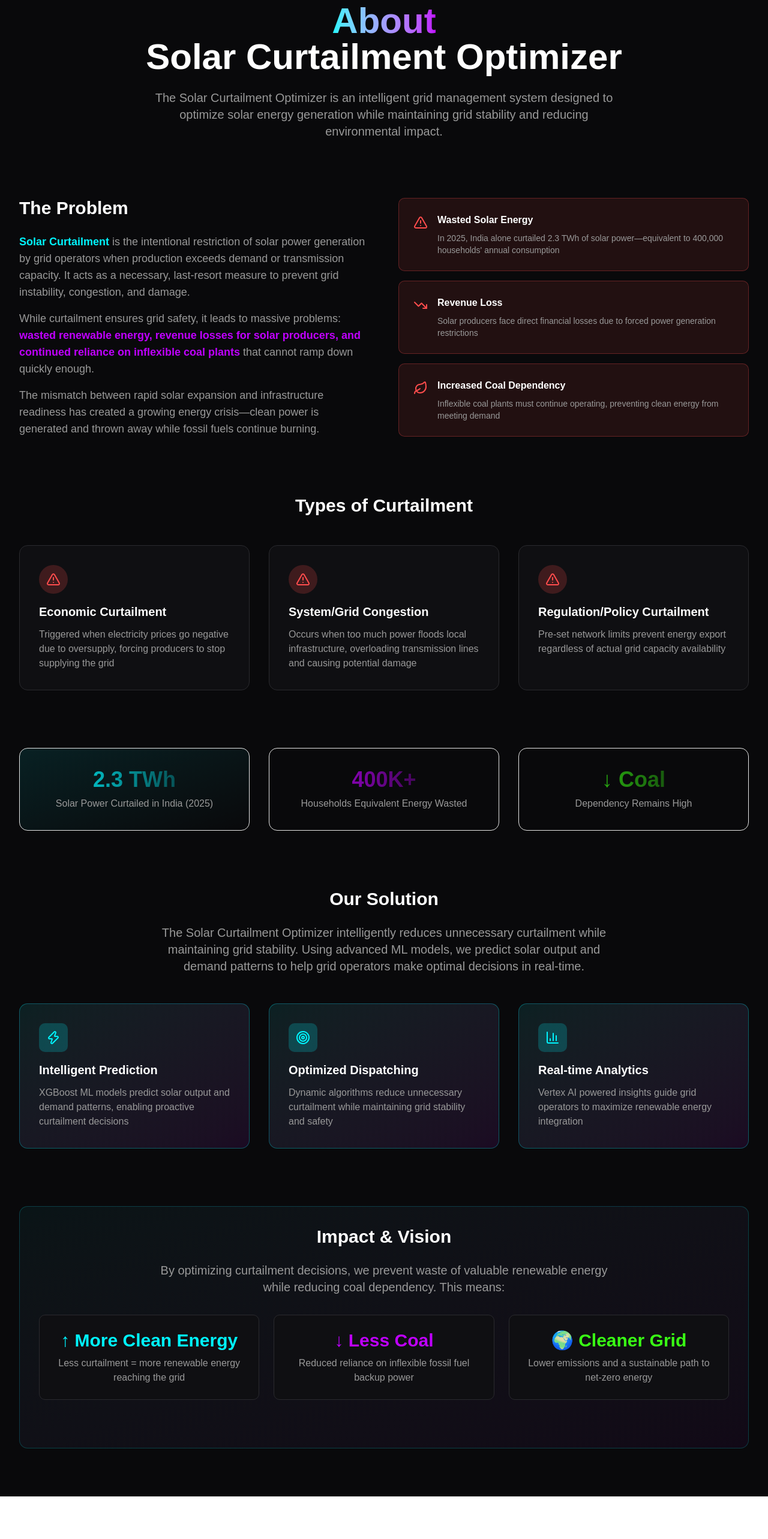
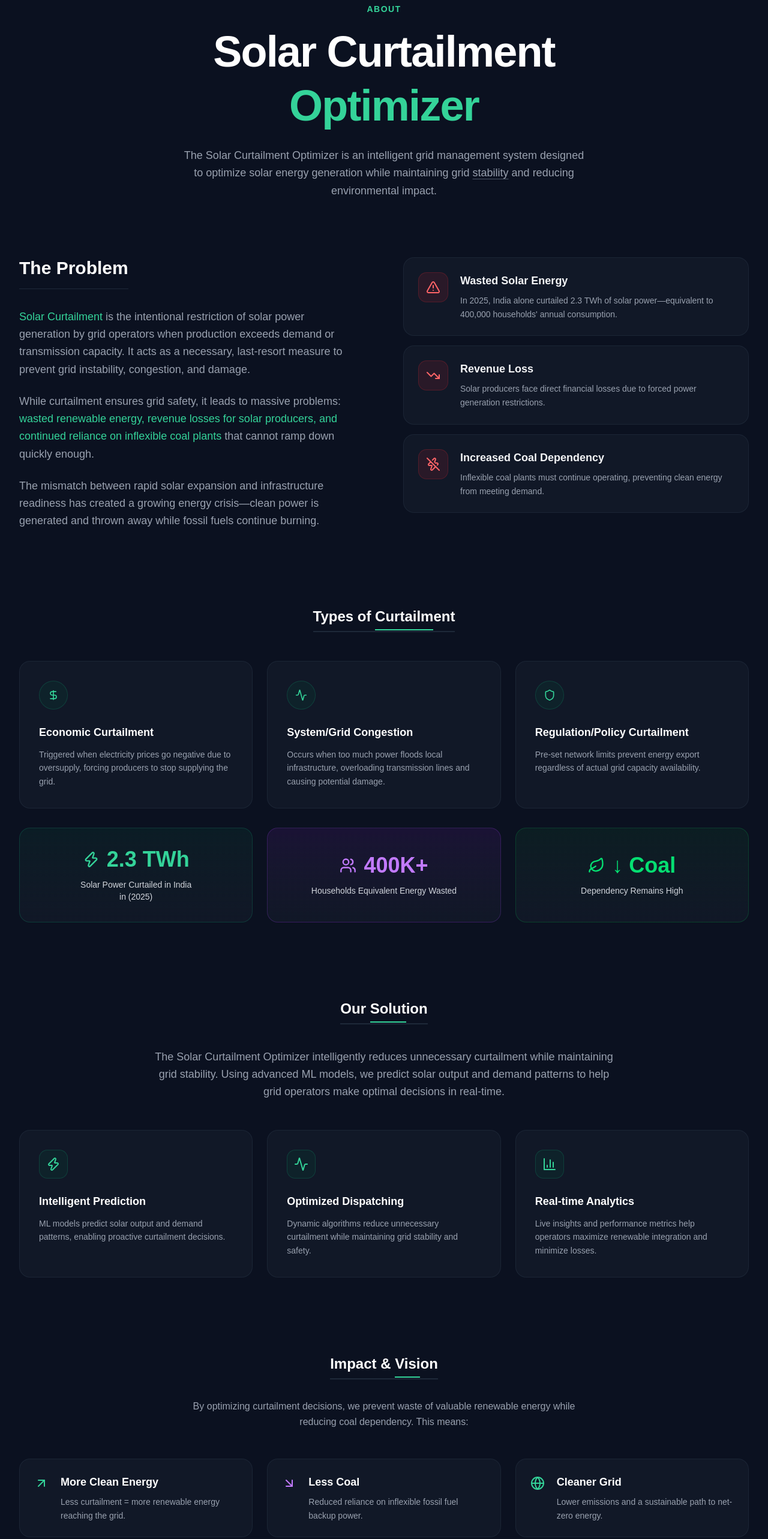
Before and after one commit to vatsaljain568/SolarCurtailmentOptimizer, a React (Vite) app in the folder Frontend/: page /about in a window 1280 px wide. Shown: the part 140-2706 px from the top of the page at 60% size. Before the commit the page ends 2635 px from the top, so only its background shows below. Built offline with nearby package versions, Linux system fonts and the light colour scheme.

Commit message:
About Page UI Changed

```diff
--- a/Frontend/src/page/About.jsx
+++ b/Frontend/src/page/About.jsx
@@ -1,55 +1,67 @@
 import React from 'react'
-import { AlertTriangle, TrendingDown, Leaf, Zap, BarChart3, Target } from 'lucide-react'
+import { AlertTriangle, TrendingDown, ZapOff, DollarSign, Activity, Shield, Zap, Users, Leaf, ArrowUpRight, ArrowDownRight, Globe } from 'lucide-react'
 
 const About = () => {
   const problemPoints = [
     {
       icon: AlertTriangle,
       title: 'Wasted Solar Energy',
-      description: 'In 2025, India alone curtailed 2.3 TWh of solar power—equivalent to 400,000 households\' annual consumption'
+      description: 'In 2025, India alone curtailed 2.3 TWh of solar power—equivalent to 400,000 households\' annual consumption.'
     },
     {
       icon: TrendingDown,
       title: 'Revenue Loss',
-      description: 'Solar producers face direct financial losses due to forced power generation restrictions'
+      description: 'Solar producers face direct financial losses due to forced power generation restrictions.'
     },
     {
-      icon: Leaf,
+      icon: ZapOff,
       title: 'Increased Coal Dependency',
-      description: 'Inflexible coal plants must continue operating, preventing clean energy from meeting demand'
+      description: 'Inflexible coal plants must continue operating, preventing clean energy from meeting demand.'
     }
   ]
 
   const curtailmentTypes = [
     {
+      icon: DollarSign,
       title: 'Economic Curtailment',
-      description: 'Triggered when electricity prices go negative due to oversupply, forcing producers to stop supplying the grid'
+      description: 'Triggered when electricity prices go negative due to oversupply, forcing producers to stop supplying the grid.'
     },
     {
+      icon: Activity,
       title: 'System/Grid Congestion',
-      description: 'Occurs when too much power floods local infrastructure, overloading transmission lines and causing potential damage'
+      description: 'Occurs when too much power floods local infrastructure, overloading transmission lines and causing potential damage.'
     },
     {
+      icon: Shield,
       title: 'Regulation/Policy Curtailment',
-      description: 'Pre-set network limits prevent energy export regardless of actual grid capacity availability'
+      description: 'Pre-set network limits prevent energy export regardless of actual grid capacity availability.'
     }
   ]
 
   const stats = [
     {
+      icon: Zap,
       number: '2.3 TWh',
       label: 'Solar Power Curtailed in India (2025)',
-      color: 'from-[#00f5ff]'
+      color: 'from-[#064E3B]/20 to-[#111827]',
+      accent: 'text-[#34D399]',
+      border: 'border-[#10B981]/20 hover:border-[#10B981]/40'
     },
     {
+      icon: Users,
       number: '400K+',
       label: 'Households Equivalent Energy Wasted',
-      color: 'from-[#bf00ff]'
+      color: 'from-purple-900/20 to-[#111827]',
+      accent: 'text-purple-400',
+      border: 'border-purple-500/20 hover:border-purple-500/40'
     },
     {
+      icon: Leaf,
       number: '↓ Coal',
       label: 'Dependency Remains High',
-      color: 'from-[#39ff14]'
+      color: 'from-green-900/20 to-[#111827]',
+      accent: 'text-green-400',
+      border: 'border-green-500/20 hover:border-green-500/40'
     }
   ]
 
@@ -57,61 +69,109 @@ const About = () => {
     {
       icon: Zap,
       title: 'Intelligent Prediction',
-      description: 'XGBoost ML models predict solar output and demand patterns, enabling proactive curtailment decisions'
+      description: 'ML models predict solar output and demand patterns, enabling proactive curtailment decisions.'
     },
     {
-      icon: Target,
+      icon: Activity,
       title: 'Optimized Dispatching',
-      description: 'Dynamic algorithms reduce unnecessary curtailment while maintaining grid stability and safety'
+      description: 'Dynamic algorithms reduce unnecessary curtailment while maintaining grid stability and safety.'
     },
     {
-      icon: BarChart3,
+      icon: BarChart3Icon,
       title: 'Real-time Analytics',
-      description: 'Vertex AI powered insights guide grid operators to maximize renewable energy integration'
+      description: 'Live insights and performance metrics help operators maximize renewable integration and minimize losses.'
+    }
+  ]
+
+  // Custom Icon for Analytics since lucide doesn't have the exact match from image
+  function BarChart3Icon(props) {
+    return (
+      <svg
+        {...props}
+        xmlns="http://www.w3.org/2000/svg"
+        width="24"
+        height="24"
+        viewBox="0 0 24 24"
+        fill="none"
+        stroke="currentColor"
+        strokeWidth="2"
+        strokeLinecap="round"
+        strokeLinejoin="round"
+      >
+        <path d="M3 3v18h18" />
+        <path d="M18 17V9" />
+        <path d="M13 17V5" />
+        <path d="M8 17v-3" />
+      </svg>
+    )
+  }
+
+  const impactPoints = [
+    {
+      icon: ArrowUpRight,
+      title: 'More Clean Energy',
+      description: 'Less curtailment = more renewable energy reaching the grid.',
+      color: 'text-[#34D399]'
+    },
+    {
+      icon: ArrowDownRight,
+      title: 'Less Coal',
+      description: 'Reduced reliance on inflexible fossil fuel backup power.',
+      color: 'text-purple-400'
+    },
+    {
+      icon: Globe,
+      title: 'Cleaner Grid',
+      description: 'Lower emissions and a sustainable path to net-zero energy.',
+      color: 'text-[#34D399]'
     }
   ]
 
   return (
-    <div className='w-full min-h-screen bg-[#09090b]'>
-      {/* Hero Section */}
-      <div className='max-w-7xl mx-auto px-4 sm:px-6 lg:px-8 py-20'>
-        <div className='text-center space-y-6'>
-          <h1 className='text-5xl md:text-6xl font-bold'>
-            <span className='bg-gradient-to-r from-[#00f5ff] to-[#bf00ff] bg-clip-text text-transparent'>
-              About
-            </span>
-            <br />
-            <span className='text-white'>Solar Curtailment Optimizer</span>
+    <div className="w-full min-h-screen bg-[#0B1120] text-white font-sans overflow-hidden">
+      <div className="max-w-7xl mx-auto px-4 sm:px-6 lg:px-8 pt-20 pb-24">
+
+        <div className="mb-24 flex flex-col items-center text-center">
+          <p className="text-sm font-bold tracking-widest text-[#34D399] uppercase mb-4">About</p>
+          <h1 className="text-5xl md:text-6xl lg:text-7xl font-bold tracking-tight leading-tight mb-6">
+            Solar Curtailment <br />
+            <span className="text-[#34D399]">Optimizer</span>
           </h1>
-          <p className='text-xl text-[#999] max-w-3xl mx-auto'>
-            The Solar Curtailment Optimizer is an intelligent grid management system designed to optimize solar energy generation while maintaining grid stability and reducing environmental impact.
+          <p className="text-lg text-gray-400 max-w-2xl leading-relaxed mx-auto">
+            The Solar Curtailment Optimizer is an intelligent grid management system designed to optimize solar energy generation while maintaining grid <span className="underline decoration-gray-600 underline-offset-4">stability</span> and reducing environmental impact.
           </p>
         </div>
 
-        {/* Overview Section */}
-        <div className='mt-24 grid grid-cols-1 md:grid-cols-2 gap-12 items-center'>
-          <div>
-            <h2 className='text-3xl font-bold text-white mb-6'>The Problem</h2>
-            <p className='text-[#999] text-lg mb-4'>
-              <span className='text-[#00f5ff] font-semibold'>Solar Curtailment</span> is the intentional restriction of solar power generation by grid operators when production exceeds demand or transmission capacity. It acts as a necessary, last-resort measure to prevent grid instability, congestion, and damage.
+        {/* THE PROBLEM SECTION - Split Layout */}
+        <div className="grid grid-cols-1 lg:grid-cols-2 gap-16 items-start mb-32">
+
+          {/* Left Side: Text Description */}
+          <div className="space-y-6 lg:pr-8">
+            <h2 className="text-3xl font-bold text-white mb-8 border-b border-gray-800 pb-4 inline-block">The Problem</h2>
+            <p className="text-gray-400 leading-relaxed text-lg">
+              <span className="text-[#34D399] font-medium">Solar Curtailment</span> is the intentional restriction of solar power generation by grid operators when production exceeds demand or transmission capacity. It acts as a necessary, last-resort measure to prevent grid instability, congestion, and damage.
             </p>
-            <p className='text-[#999] text-lg mb-4'>
-              While curtailment ensures grid safety, it leads to massive problems: <span className='text-[#bf00ff] font-semibold'>wasted renewable energy, revenue losses for solar producers, and continued reliance on inflexible coal plants</span> that cannot ramp down quickly enough.
+            <p className="text-gray-400 leading-relaxed text-lg">
+              While curtailment ensures grid safety, it leads to massive problems: <span className="text-[#34D399] font-medium">wasted renewable energy, revenue losses for solar producers, and continued reliance on inflexible coal plants</span> that cannot ramp down quickly enough.
             </p>
-            <p className='text-[#999] text-lg'>
+            <p className="text-gray-400 leading-relaxed text-lg">
               The mismatch between rapid solar expansion and infrastructure readiness has created a growing energy crisis—clean power is generated and thrown away while fossil fuels continue burning.
             </p>
           </div>
-          <div className='grid grid-cols-1 gap-4'>
+
+          {/* Right Side: Red Warning Cards */}
+          <div className="grid grid-cols-1 gap-4 mt-16 lg:mt-0">
             {problemPoints.map((point, index) => {
               const Icon = point.icon
               return (
-                <div key={index} className='p-6 rounded-lg bg-[#ff4d4d]/10 border border-[#ff4d4d]/30 hover:border-[#ff4d4d]/50 transition-all'>
-                  <div className='flex gap-4'>
-                    <Icon size={24} className='text-[#ff4d4d] flex-shrink-0 mt-1' />
+                <div key={index} className="bg-[#111827] border border-gray-800/80 rounded-2xl p-6 hover:border-red-900/50 transition-colors group">
+                  <div className="flex gap-5">
+                    <div className="bg-red-500/10 border border-red-500/20 p-3 rounded-xl h-fit group-hover:bg-red-500/20 transition-colors">
+                      <Icon size={24} className="text-red-400" />
+                    </div>
                     <div>
-                      <h3 className='font-semibold text-white mb-2'>{point.title}</h3>
-                      <p className='text-[#999] text-sm'>{point.description}</p>
+                      <h3 className="text-lg font-semibold mb-2 text-gray-100">{point.title}</h3>
+                      <p className="text-sm text-gray-400 leading-relaxed">{point.description}</p>
                     </div>
                   </div>
                 </div>
@@ -120,86 +180,112 @@ const About = () => {
           </div>
         </div>
 
-        {/* Types of Curtailment Section */}
-        <div className='mt-24'>
-          <h2 className='text-3xl font-bold text-center text-white mb-12'>Types of Curtailment</h2>
-          <div className='grid grid-cols-1 md:grid-cols-3 gap-8'>
-            {curtailmentTypes.map((type, index) => (
-              <div
-                key={index}
-                className='p-8 rounded-xl bg-[#0f0f12] border border-[#2a2a2e] hover:border-[#ff4d4d]/50 transition-all duration-200 hover:shadow-lg hover:shadow-[#ff4d4d]/10'
-              >
-                <div className='w-12 h-12 rounded-full bg-[#ff4d4d]/20 flex items-center justify-center mb-4'>
-                  <AlertTriangle size={24} className='text-[#ff4d4d]' />
-                </div>
-                <h3 className='text-xl font-semibold text-white mb-3'>{type.title}</h3>
-                <p className='text-[#999]'>{type.description}</p>
-              </div>
-            ))}
+        {/* TYPES OF CURTAILMENT */}
+        <div className="mb-8">
+          <div className="text-center mb-12">
+            <h2 className="text-2xl font-bold text-white inline-block border-b-2 border-gray-800 pb-2">Types of <span className="border-b-2 border-[#34D399] pb-2">Curtailm</span>ent</h2>
           </div>
-        </div>
 
-        {/* Statistics Section */}
-        <div className='grid grid-cols-1 md:grid-cols-3 gap-8 mt-24'>
-          {stats.map((stat, index) => (
-            <div
-              key={index}
-              className={`text-center p-8 rounded-xl bg-gradient-to-br ${stat.color}/10 to-transparent border ${stat.color}/20`}
-            >
-              <div className={`text-4xl font-bold bg-gradient-to-r ${stat.color} to-transparent bg-clip-text text-transparent mb-2`}>
-                {stat.number}
-              </div>
-              <div className='text-[#999]'>{stat.label}</div>
-            </div>
-          ))}
-        </div>
-
-        {/* Solution Section */}
-        <div className='mt-24'>
-          <h2 className='text-3xl font-bold text-center text-white mb-6'>Our Solution</h2>
-          <p className='text-xl text-[#999] max-w-3xl mx-auto text-center mb-12'>
-            The Solar Curtailment Optimizer intelligently reduces unnecessary curtailment while maintaining grid stability. Using advanced ML models, we predict solar output and demand patterns to help grid operators make optimal decisions in real-time.
-          </p>
-          <div className='grid grid-cols-1 md:grid-cols-3 gap-8'>
-            {solutions.map((solution, index) => {
-              const Icon = solution.icon
+          <div className="grid grid-cols-1 md:grid-cols-3 gap-6">
+            {curtailmentTypes.map((type, index) => {
+              const Icon = type.icon
               return (
-                <div
-                  key={index}
-                  className='p-8 rounded-xl bg-gradient-to-br from-[#00f5ff]/10 to-[#bf00ff]/10 border border-[#00f5ff]/30 hover:border-[#00f5ff]/50 transition-all duration-200'
-                >
-                  <div className='bg-[#00f5ff]/20 w-12 h-12 rounded-lg flex items-center justify-center mb-4'>
-                    <Icon size={24} className='text-[#00f5ff]' />
+                <div key={index} className="bg-[#111827] border border-gray-800/80 rounded-2xl p-8 hover:border-gray-700 transition-colors">
+                  <div className="bg-[#064E3B]/20 border border-[#10B981]/20 w-12 h-12 rounded-full flex items-center justify-center mb-6">
+                    <Icon size={20} className="text-[#34D399]" />
                   </div>
-                  <h3 className='text-xl font-semibold text-white mb-3'>{solution.title}</h3>
-                  <p className='text-[#999]'>{solution.description}</p>
+                  <h3 className="text-lg font-semibold text-white mb-3">{type.title}</h3>
+                  <p className="text-sm text-gray-400 leading-relaxed">{type.description}</p>
                 </div>
               )
             })}
           </div>
         </div>
 
-        {/* Vision Section */}
-        <div className='mt-24 text-center space-y-6 pb-20 p-8 rounded-xl bg-gradient-to-br from-[#00f5ff]/5 to-[#bf00ff]/5 border border-[#00f5ff]/20'>
-          <h2 className='text-3xl font-bold text-white'>Impact & Vision</h2>
-          <p className='text-xl text-[#999] max-w-3xl mx-auto'>
+        {/* STATS SECTION */}
+        <div className="grid grid-cols-1 md:grid-cols-3 gap-6 mb-32">
+          {stats.map((stat, index) => {
+            const Icon = stat.icon;
+            return (
+              <div key={index} className={`bg-gradient-to-b ${stat.color} border ${stat.border} rounded-2xl p-8 flex flex-col items-center justify-center text-center transition-colors relative overflow-hidden group`}>
+                <div className={`absolute inset-0 bg-current opacity-0 group-hover:opacity-5 transition-opacity ${stat.accent}`}></div>
+                <div className="flex items-center gap-3 mb-3">
+                  <Icon size={28} className={stat.accent} />
+                  <h4 className={`text-4xl font-bold ${stat.accent} drop-shadow-[0_0_10px_rgba(currentColor,0.3)]`}>{stat.number}</h4>
+                </div>
+                <p className="text-sm text-gray-300 font-medium whitespace-pre-line">{stat.label.replace(' (', '\nin (')}</p>
+              </div>
+            )
+          })}
+        </div>
+
+        {/* OUR SOLUTION */}
+        <div className="mb-32">
+          <div className="text-center mb-10">
+            <h2 className="text-2xl font-bold text-white inline-block border-b-2 border-gray-800 pb-2">Our <span className="border-b-2 border-[#34D399] pb-2">Solut</span>ion</h2>
+          </div>
+          <p className="text-lg text-gray-400 max-w-3xl mx-auto text-center mb-12 leading-relaxed">
+            The Solar Curtailment Optimizer intelligently reduces unnecessary curtailment while maintaining grid stability. Using advanced ML models, we predict solar output and demand patterns to help grid operators make optimal decisions in real-time.
+          </p>
+
+          <div className="grid grid-cols-1 md:grid-cols-3 gap-6">
+            {solutions.map((solution, index) => {
+              const Icon = solution.icon
+              return (
+                <div key={index} className="bg-[#111827] border border-gray-800/80 rounded-2xl p-8 hover:border-gray-700 transition-colors">
+                  <div className="bg-[#064E3B]/20 border border-[#10B981]/20 w-12 h-12 rounded-xl flex items-center justify-center mb-6">
+                    <Icon size={24} className="text-[#34D399]" />
+                  </div>
+                  <h3 className="text-lg font-semibold text-white mb-3">{solution.title}</h3>
+                  <p className="text-sm text-gray-400 leading-relaxed">{solution.description}</p>
+                </div>
+              )
+            })}
+          </div>
+        </div>
+
+        <div className="mb-10">
+          <div className="text-center mb-8">
+            <h2 className="text-2xl font-bold text-white inline-block border-b-2 border-gray-800 pb-2">Impact & <span className="border-b-2 border-[#34D399] pb-2">Visi</span>on</h2>
+          </div>
+          <p className="text-md text-gray-400 max-w-2xl mx-auto text-center mb-12 leading-relaxed">
             By optimizing curtailment decisions, we prevent waste of valuable renewable energy while reducing coal dependency. This means:
           </p>
-          <div className='grid grid-cols-1 md:grid-cols-3 gap-6 mt-8'>
-            <div className='p-6 bg-[#0f0f12] rounded-lg border border-[#2a2a2e]'>
-              <div className='text-3xl font-bold text-[#00f5ff] mb-2'>↑ More Clean Energy</div>
-              <p className='text-[#999]'>Less curtailment = more renewable energy reaching the grid</p>
-            </div>
-            <div className='p-6 bg-[#0f0f12] rounded-lg border border-[#2a2a2e]'>
-              <div className='text-3xl font-bold text-[#bf00ff] mb-2'>↓ Less Coal</div>
-              <p className='text-[#999]'>Reduced reliance on inflexible fossil fuel backup power</p>
-            </div>
-            <div className='p-6 bg-[#0f0f12] rounded-lg border border-[#2a2a2e]'>
-              <div className='text-3xl font-bold text-[#39ff14] mb-2'>🌍 Cleaner Grid</div>
-              <p className='text-[#999]'>Lower emissions and a sustainable path to net-zero energy</p>
-            </div>
+
+          <div className="grid grid-cols-1 md:grid-cols-3 gap-6">
+            {impactPoints.map((impact, index) => {
+              const Icon = impact.icon;
+              return (
+                <div key={index} className="bg-[#111827] border border-gray-800/80 rounded-2xl p-6 flex gap-5 hover:border-gray-700 transition-colors items-start">
+                  <div className="mt-1">
+                    <Icon size={24} className={impact.color} />
+                  </div>
+                  <div>
+                    <h3 className="text-lg font-semibold text-white mb-2">{impact.title}</h3>
+                    <p className="text-sm text-gray-400 leading-relaxed">{impact.description}</p>
+                  </div>
+                </div>
+              )
+            })}
           </div>
         </div>
+        <footer className="mt-32 pt-8 border-t border-gray-800/80 flex flex-col md:flex-row items-center justify-between gap-6">
+          <div className="flex items-center gap-2">
+            <Zap size={20} className="text-[#34D399]" fill="currentColor" />
+            <span className="text-lg font-bold text-white tracking-wide">SolarGrid</span>
+          </div>
+
+          <p className="text-sm text-gray-500 text-center md:text-left">
+            © 2026 Solar Curtailment Optimizer. Built for Google Solution Challenge.
+          </p>
+
+          <div className="flex gap-6 text-sm text-gray-400">
+            <button onClick={() => navigate('/')} className="hover:text-[#34D399] transition-colors">Home</button>
+            <button onClick={() => navigate('/about')} className="hover:text-[#34D399] transition-colors">About</button>
+            <button onClick={() => navigate('/dashboard')} className="hover:text-[#34D399] transition-colors">Dashboard</button>
+          </div>
+        </footer>
+
       </div>
     </div>
   )
```
